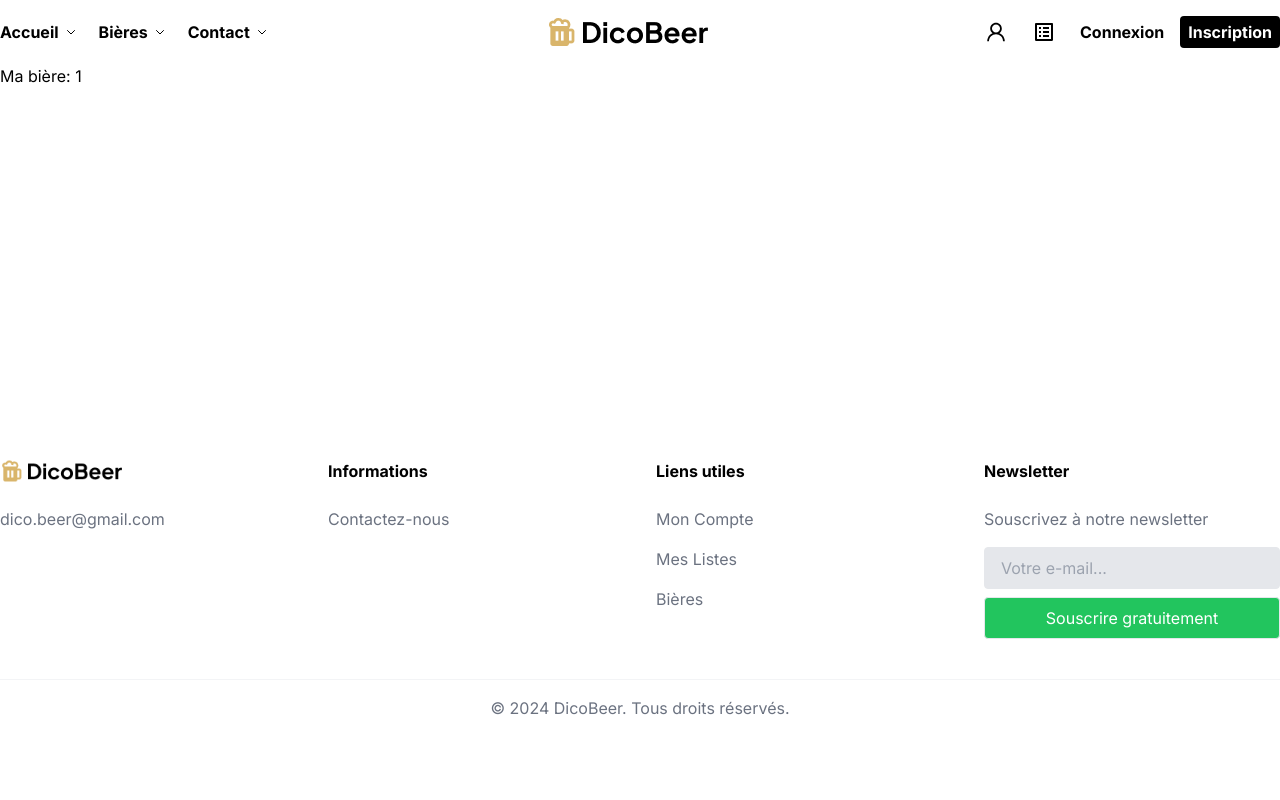
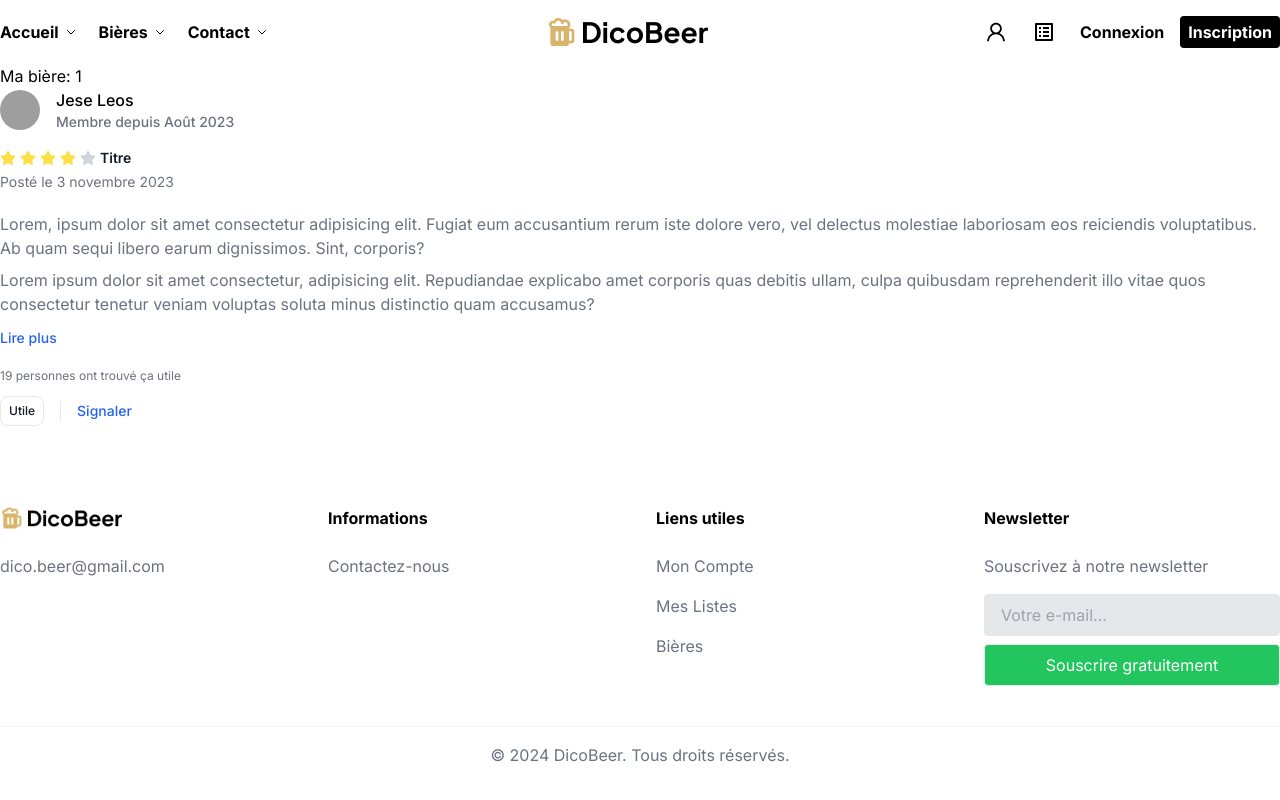
Before and after one commit to lege0053/DicoBeer, a Next.js app in the folder front/: page /bieres/1 in a window 1280 px wide. Shown: the top 800 px of the page. Built offline with nearby package versions, Linux system fonts and the light colour scheme; grey boxes are pictures that could not be loaded.

Commit message:
wip: commentaires

```diff
--- a/front/src/app/bieres/[id]/page.tsx
+++ b/front/src/app/bieres/[id]/page.tsx
@@ -11,5 +11,47 @@ export async function generateStaticParams() {
   // using the `params` returned by `generateStaticParams`
 export default function Page({ params }: { params: { id: string } }) {
     const { id } = params
-    return <div>Ma bière: {id}</div>
-  }
+    return (<>
+        <div>Ma bière: {id}</div>
+
+
+<article>
+    <div className="flex items-center mb-4">
+        <img className="w-10 h-10 me-4 rounded-full" src="/docs/images/people/profile-picture-5.jpg" alt="" />
+        <div className="font-medium">
+            <p>Jese Leos <time datetime="2014-08-16 19:00" className="block text-sm text-gray-500 ">Membre depuis Août 2023</time></p>
+        </div>
+    </div>
+    <div className="flex items-center mb-1 space-x-1 rtl:space-x-reverse">
+        <svg className="w-4 h-4 text-yellow-300" aria-hidden="true" xmlns="http://www.w3.org/2000/svg" fill="currentColor" viewBox="0 0 22 20">
+            <path d="M20.924 7.625a1.523 1.523 0 0 0-1.238-1.044l-5.051-.734-2.259-4.577a1.534 1.534 0 0 0-2.752 0L7.365 5.847l-5.051.734A1.535 1.535 0 0 0 1.463 9.2l3.656 3.563-.863 5.031a1.532 1.532 0 0 0 2.226 1.616L11 17.033l4.518 2.375a1.534 1.534 0 0 0 2.226-1.617l-.863-5.03L20.537 9.2a1.523 1.523 0 0 0 .387-1.575Z"/>
+        </svg>
+        <svg className="w-4 h-4 text-yellow-300" aria-hidden="true" xmlns="http://www.w3.org/2000/svg" fill="currentColor" viewBox="0 0 22 20">
+            <path d="M20.924 7.625a1.523 1.523 0 0 0-1.238-1.044l-5.051-.734-2.259-4.577a1.534 1.534 0 0 0-2.752 0L7.365 5.847l-5.051.734A1.535 1.535 0 0 0 1.463 9.2l3.656 3.563-.863 5.031a1.532 1.532 0 0 0 2.226 1.616L11 17.033l4.518 2.375a1.534 1.534 0 0 0 2.226-1.617l-.863-5.03L20.537 9.2a1.523 1.523 0 0 0 .387-1.575Z"/>
+        </svg>
+        <svg className="w-4 h-4 text-yellow-300" aria-hidden="true" xmlns="http://www.w3.org/2000/svg" fill="currentColor" viewBox="0 0 22 20">
+            <path d="M20.924 7.625a1.523 1.523 0 0 0-1.238-1.044l-5.051-.734-2.259-4.577a1.534 1.534 0 0 0-2.752 0L7.365 5.847l-5.051.734A1.535 1.535 0 0 0 1.463 9.2l3.656 3.563-.863 5.031a1.532 1.532 0 0 0 2.226 1.616L11 17.033l4.518 2.375a1.534 1.534 0 0 0 2.226-1.617l-.863-5.03L20.537 9.2a1.523 1.523 0 0 0 .387-1.575Z"/>
+        </svg>
+        <svg className="w-4 h-4 text-yellow-300" aria-hidden="true" xmlns="http://www.w3.org/2000/svg" fill="currentColor" viewBox="0 0 22 20">
+            <path d="M20.924 7.625a1.523 1.523 0 0 0-1.238-1.044l-5.051-.734-2.259-4.577a1.534 1.534 0 0 0-2.752 0L7.365 5.847l-5.051.734A1.535 1.535 0 0 0 1.463 9.2l3.656 3.563-.863 5.031a1.532 1.532 0 0 0 2.226 1.616L11 17.033l4.518 2.375a1.534 1.534 0 0 0 2.226-1.617l-.863-5.03L20.537 9.2a1.523 1.523 0 0 0 .387-1.575Z"/>
+        </svg>
+        <svg className="w-4 h-4 text-gray-300" aria-hidden="true" xmlns="http://www.w3.org/2000/svg" fill="currentColor" viewBox="0 0 22 20">
+            <path d="M20.924 7.625a1.523 1.523 0 0 0-1.238-1.044l-5.051-.734-2.259-4.577a1.534 1.534 0 0 0-2.752 0L7.365 5.847l-5.051.734A1.535 1.535 0 0 0 1.463 9.2l3.656 3.563-.863 5.031a1.532 1.532 0 0 0 2.226 1.616L11 17.033l4.518 2.375a1.534 1.534 0 0 0 2.226-1.617l-.863-5.03L20.537 9.2a1.523 1.523 0 0 0 .387-1.575Z"/>
+        </svg>
+        <h3 className="ms-2 text-sm font-semibold text-gray-900">Titre</h3>
+    </div>
+    <footer className="mb-5 text-sm text-gray-500"><p>Posté le 3 novembre 2023</p></footer>
+    <p className="mb-2 text-gray-500">Lorem, ipsum dolor sit amet consectetur adipisicing elit. Fugiat eum accusantium rerum iste dolore vero, vel delectus molestiae laboriosam eos reiciendis voluptatibus. Ab quam sequi libero earum dignissimos. Sint, corporis?</p>
+    <p className="mb-3 text-gray-500">Lorem ipsum dolor sit amet consectetur, adipisicing elit. Repudiandae explicabo amet corporis quas debitis ullam, culpa quibusdam reprehenderit illo vitae quos consectetur tenetur veniam voluptas soluta minus distinctio quam accusamus?</p>
+    <a href="#" className="block mb-5 text-sm font-medium text-blue-600 hover:underline">Lire plus</a>
+    <aside>
+    <p className="mt-1 text-xs text-gray-500 dark:text-gray-400">19 personnes ont trouvé ça utile</p>
+        <div className="flex items-center mt-3">
+            <a href="#" className="px-2 py-1.5 text-xs font-medium text-gray-900 focus:outline-none bg-white rounded-lg border border-gray-200 hover:bg-gray-100 hover:text-blue-700 focus:z-10 focus:ring-4 focus:ring-gray-100">Utile</a>
+            <a href="#" className="ps-4 text-sm font-medium text-blue-600 hover:underline border-gray-200 ms-4 border-s md:mb-0">Signaler</a>
+        </div>
+    </aside>
+</article>
+
+      </>)
+}
```
